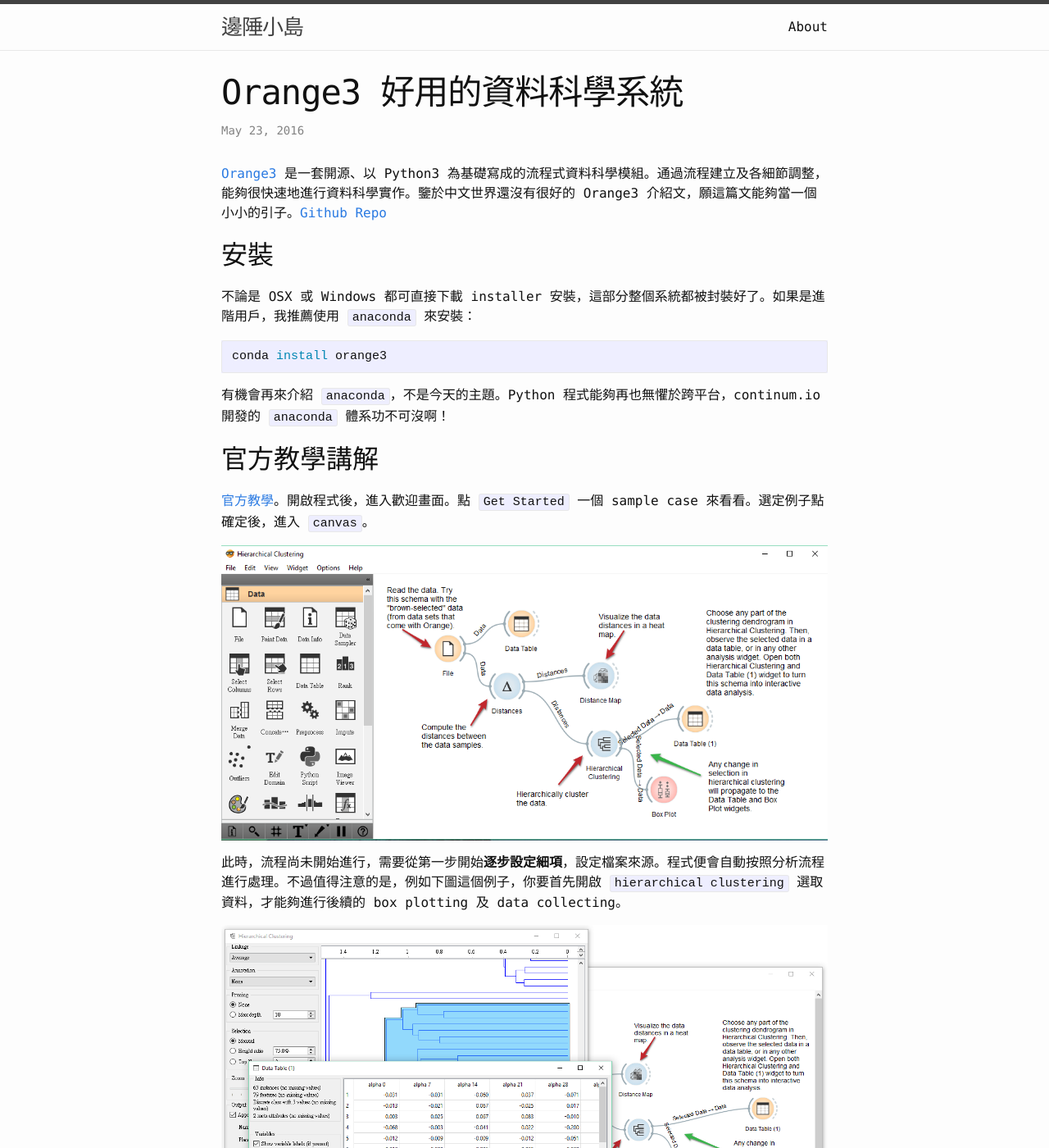
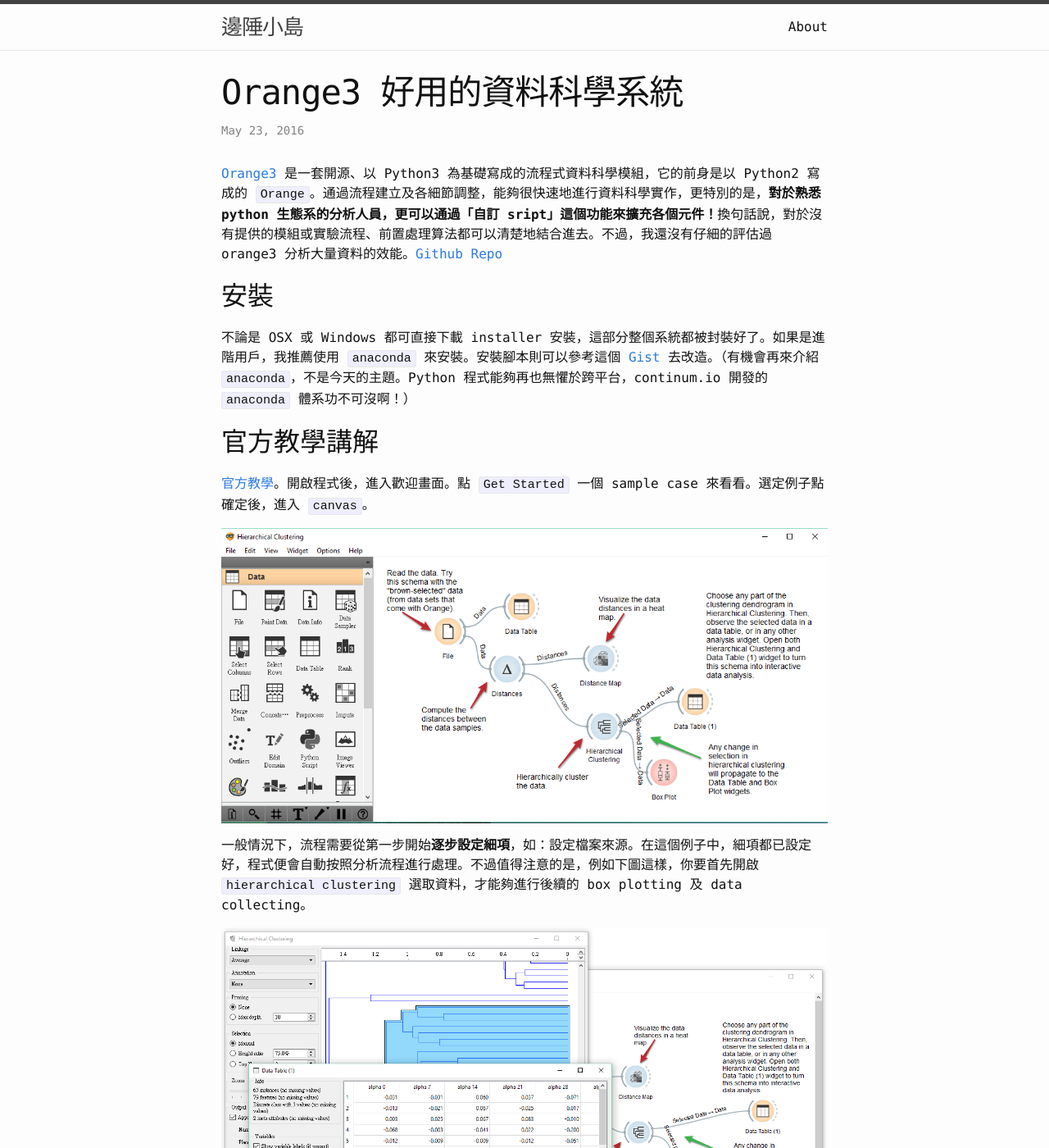
Before and after one commit to algaebrown/yfwu.github.io, a Jekyll site: the page built from _posts/2016-05-23-oragne3.md, in a window 1280 px wide and 1400 px high. Shown: the whole window at 82% size. Built offline with Jekyll 4.4.1, drawn with Linux system fonts in a browser that asks for light colours; comment, search, counter and statistics services are not loaded; some of the changed text lies outside the part shown.

Commit message:
update orange3

````diff
--- a/_posts/2016-05-23-oragne3.md
+++ b/_posts/2016-05-23-oragne3.md
@@ -4,24 +4,21 @@ category: datascience
 layout: post
 tags: [orange, datamining]
 ---
-[Orange3](http://orange.biolab.si/orange3/) 是一套開源、以 Python3 為基礎寫成的流程式資料科學模組。通過流程建立及各細節調整，能夠很快速地進行資料科學實作。鑒於中文世界還沒有很好的 Orange3 介紹文，願這篇文能夠當一個小小的引子。[Github Repo](https://github.com/biolab/orange3)
+[Orange3](http://orange.biolab.si/orange3/) 是一套開源、以 Python3 為基礎寫成的流程式資料科學模組，它的前身是以 Python2 寫成的 ``Orange``。通過流程建立及各細節調整，能夠很快速地進行資料科學實作，更特別的是，**對於熟悉 python 生態系的分析人員，更可以通過「自訂 sript」這個功能來擴充各個元件！**換句話說，對於沒有提供的模組或實驗流程、前置處理算法都可以清楚地結合進去。不過，我還沒有仔細的評估過 orange3 分析大量資料的效能。[Github Repo](https://github.com/biolab/orange3)
 
 ## 安裝
-不論是 OSX 或 Windows 都可直接下載 installer 安裝，這部分整個系統都被封裝好了。如果是進階用戶，我推薦使用 ``anaconda`` 來安裝：
-
-``` sh
-conda install orange3
-```
-
-有機會再來介紹 ``anaconda``，不是今天的主題。Python 程式能夠再也無懼於跨平台，continum.io 開發的 ``anaconda`` 體系功不可沒啊！
+不論是 OSX 或 Windows 都可直接下載 installer 安裝，這部分整個系統都被封裝好了。如果是進階用戶，我推薦使用 ``anaconda`` 來安裝。安裝腳本則可以參考這個 [Gist](https://gist.github.com/btel/757cf0911389f4d97f93) 去改造。（有機會再來介紹 ``anaconda``，不是今天的主題。Python 程式能夠再也無懼於跨平台，continum.io 開發的 ``anaconda`` 體系功不可沒啊！）
 
 ## 官方教學講解
 [官方教學](http://orange.biolab.si/getting-started/)。開啟程式後，進入歡迎畫面。點 ``Get Started`` 一個 sample case 來看看。選定例子點確定後，進入 ``canvas``。
 
 ![canvas](/assets/orange.png)
 
-此時，流程尚未開始進行，需要從第一步開始**逐步設定細項**，設定檔案來源。程式便會自動按照分析流程進行處理。不過值得注意的是，例如下圖這個例子，你要首先開啟 ``hierarchical clustering`` 選取資料，才能夠進行後續的 box plotting 及 data collecting。
+一般情況下，流程需要從第一步開始**逐步設定細項**，如：設定檔案來源。在這個例子中，細項都已設定好，程式便會自動按照分析流程進行處理。不過值得注意的是，例如下圖這樣，你要首先開啟 ``hierarchical clustering`` 選取資料，才能夠進行後續的 box plotting 及 data collecting。
 
 ![all orange](/assets/allorange.png)
 
 ## 來個實際例子
+用 Yahoo Finance 的 Nasdaq 歷史數據，來玩玩看 XD 但是真的不太好弄啊！而且我的程式感覺少了不少功能，可能是模組沒裝吧 :P 想看更多的人可以看網站的 [Screenshot](http://orange.biolab.si/screenshots/)
+
+![Nasdaq](/assets/yahoo.png)
````
Also changed, not shown: _posts/2016-05-17-cannikin-law-2.md (deleted, +0 -6 lines), assets/yahoo.png (added).
